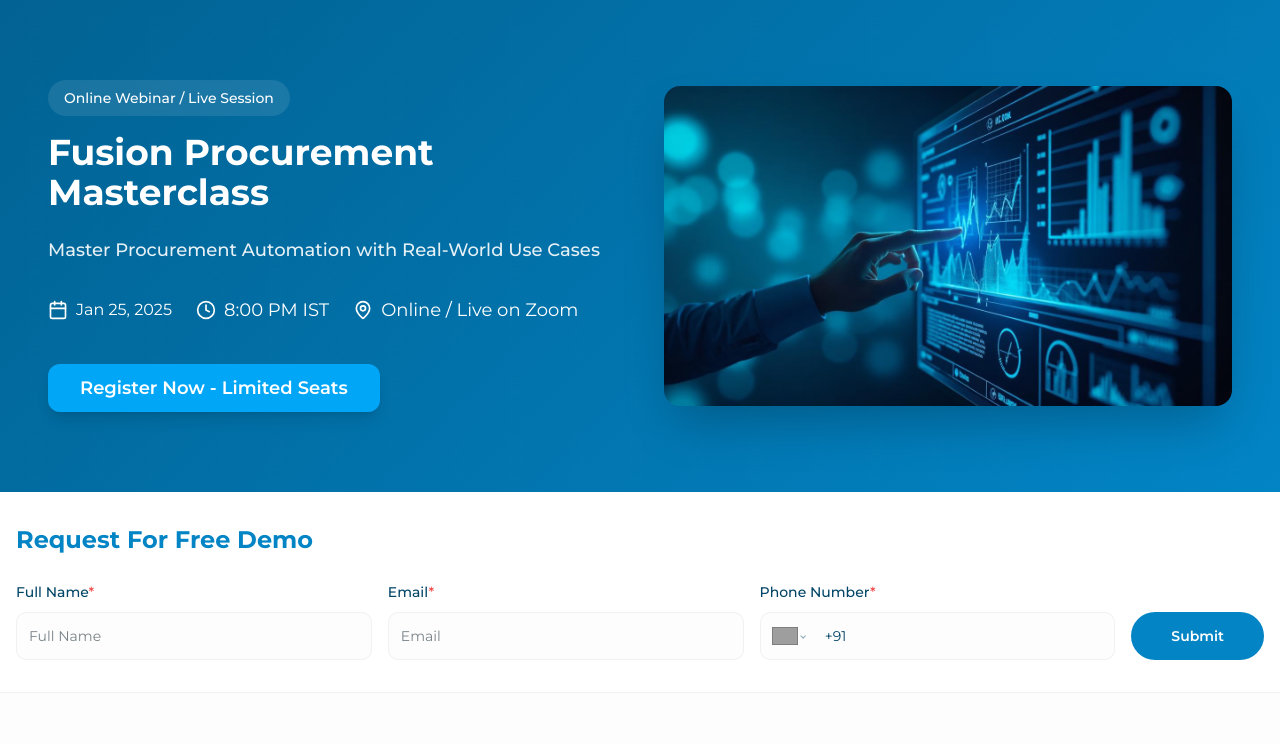
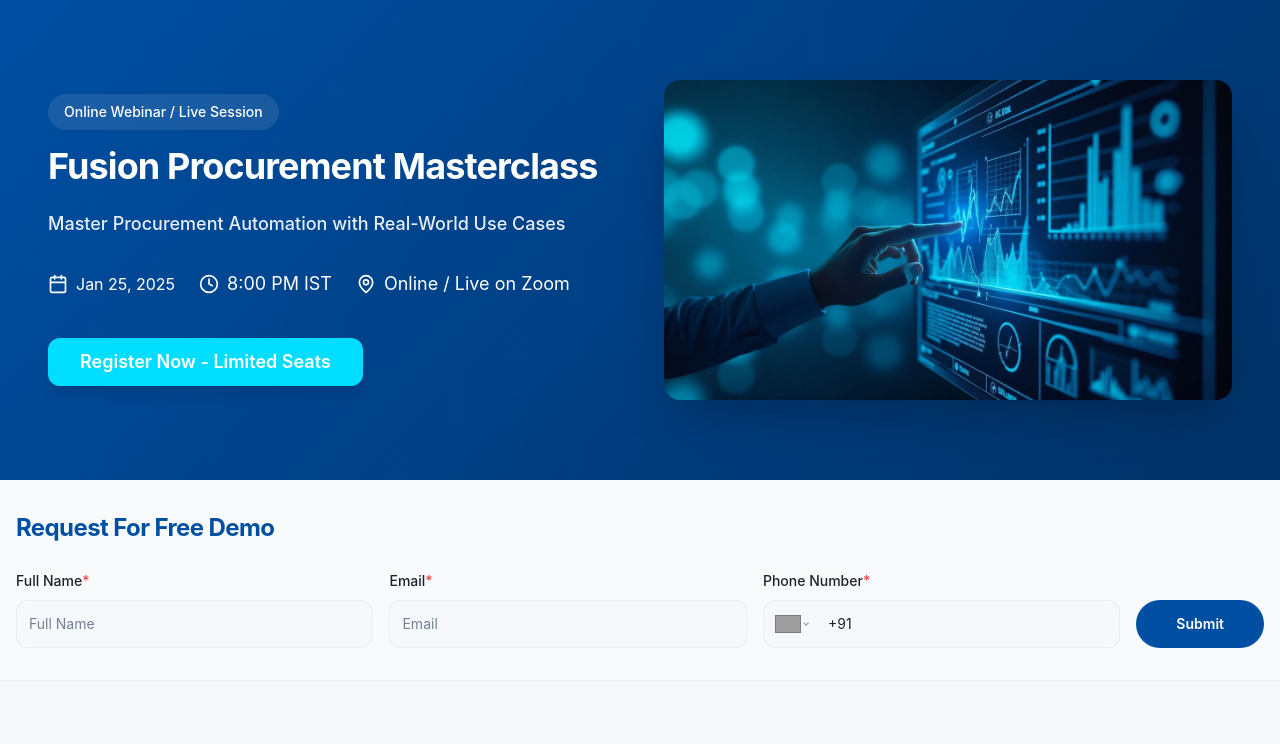
Before and after one commit to TechLeadsUser/event-engage-engine, a React (Vite) app: page / in a window 1280 px wide. Shown: the top 744 px of the page. Built offline with nearby package versions, Linux system fonts and the light colour scheme; grey boxes are pictures that could not be loaded; the HTML template or start-up script is replaced by a standard one.

Commit message:
Changes
Co-authored-by: TechLeadsUser <221983834+TechLeadsUser@users.noreply.github.com>

```diff
--- a/src/index.css
+++ b/src/index.css
@@ -2,53 +2,59 @@
 @tailwind components;
 @tailwind utilities;
 
-/* Definition of the design system. All colors, gradients, fonts, etc should be defined here.
-All colors MUST be HSL.
-*/
+@import url('https://fonts.googleapis.com/css2?family=Inter:wght@300;400;500;600;700;800;900&family=Poppins:wght@300;400;500;600;700;800&display=swap');
+
+/* Design system - all colors HSL */
 
 @layer base {
   :root {
-    --background: 0 0% 100%;
-    --foreground: 200 100% 20%;
+    --background: 210 40% 98%;
+    --foreground: 217 24% 14%;
 
-    /* Sky Blue Brand Colors */
-    --brand-dark: 200 98% 29%;
-    --brand-medium: 200 98% 39%;
-    --brand-accent: 200 98% 49%;
+    /* Brand palette */
+    --brand-dark: 211 100% 24%;   /* #003D7A */
+    --brand-medium: 211 100% 32%; /* #0052A3 */
+    --brand-accent: 188 100% 50%; /* #00D9FF cyan */
+    --brand-orange: 16 100% 60%;  /* #FF6B35 */
 
     --card: 0 0% 100%;
-    --card-foreground: 200 100% 20%;
+    --card-foreground: 217 24% 14%;
 
     --popover: 0 0% 100%;
-    --popover-foreground: 200 100% 20%;
+    --popover-foreground: 217 24% 14%;
 
-    --primary: 200 98% 39%;
+    --primary: 211 100% 32%;
     --primary-foreground: 0 0% 100%;
 
-    --secondary: 200 11% 97%;
-    --secondary-foreground: 200 98% 39%;
+    --secondary: 210 40% 96%;
+    --secondary-foreground: 211 100% 32%;
 
-    --muted: 200 11% 97%;
-    --muted-foreground: 200 6% 50%;
+    --muted: 210 40% 96%;
+    --muted-foreground: 214 14% 51%;
 
-    --accent: 200 98% 49%;
-    --accent-foreground: 0 0% 100%;
+    --accent: 188 100% 50%;
+    --accent-foreground: 211 100% 24%;
 
-    --destructive: 0 84.2% 60.2%;
+    --destructive: 0 84% 60%;
     --destructive-foreground: 0 0% 100%;
 
-    --border: 200 11% 90%;
-    --input: 200 11% 90%;
-    --ring: 200 98% 49%;
+    --border: 214 20% 90%;
+    --input: 214 20% 90%;
+    --ring: 188 100% 50%;
 
-    --radius: 0.75rem;
+    --radius: 0.875rem;
 
-    /* Custom Design Tokens */
-    --gradient-hero: linear-gradient(135deg, hsl(200 98% 29%), hsl(200 98% 39%));
-    --gradient-cta: linear-gradient(135deg, hsl(200 98% 49%), hsl(200 98% 39%));
-    --gradient-card: linear-gradient(135deg, hsl(0 0% 100%), hsl(200 60% 97%));
-    --shadow-card: 0 4px 20px rgba(3, 105, 161, 0.08);
-    --shadow-hover: 0 8px 30px rgba(14, 165, 233, 0.15);
+    /* Custom tokens */
+    --gradient-hero: linear-gradient(135deg, hsl(211 100% 32%), hsl(211 100% 20%));
+    --gradient-cta: linear-gradient(135deg, hsl(16 100% 60%), hsl(188 100% 50%));
+    --gradient-cta-reverse: linear-gradient(135deg, hsl(188 100% 50%), hsl(211 100% 32%));
+    --gradient-card: linear-gradient(135deg, hsl(0 0% 100%), hsl(210 40% 98%));
+    --gradient-soft-blue: linear-gradient(180deg, hsl(210 100% 97%), hsl(0 0% 100% / 0));
+
+    --shadow-card: 0 4px 20px -4px hsl(211 100% 32% / 0.08);
+    --shadow-hover: 0 18px 40px -12px hsl(211 100% 32% / 0.25);
+    --shadow-glow-cyan: 0 0 30px hsl(188 100% 50% / 0.45);
+    --shadow-glow-orange: 0 0 30px hsl(16 100% 60% / 0.4);
     --transition-smooth: all 0.3s cubic-bezier(0.4, 0, 0.2, 1);
 
     --sidebar-background: 0 0% 98%;
@@ -62,48 +68,35 @@ All colors MUST be HSL.
   }
 
   .dark {
-    --background: 200 100% 10%;
-    --foreground: 0 0% 98%;
+    --background: 217 33% 8%;
+    --foreground: 210 40% 98%;
 
-    --brand-dark: 200 98% 29%;
-    --brand-medium: 200 98% 39%;
-    --brand-accent: 200 98% 49%;
+    --card: 217 33% 12%;
+    --card-foreground: 210 40% 98%;
 
-    --card: 200 100% 12%;
-    --card-foreground: 0 0% 98%;
+    --popover: 217 33% 12%;
+    --popover-foreground: 210 40% 98%;
 
-    --gradient-card: linear-gradient(135deg, hsl(200 100% 12%), hsl(200 90% 18%));
+    --primary: 188 100% 50%;
+    --primary-foreground: 217 33% 8%;
 
-    --popover: 200 100% 12%;
-    --popover-foreground: 0 0% 98%;
+    --secondary: 217 33% 16%;
+    --secondary-foreground: 210 40% 98%;
 
-    --primary: 200 98% 49%;
-    --primary-foreground: 0 0% 100%;
+    --muted: 217 33% 16%;
+    --muted-foreground: 215 20% 65%;
 
-    --secondary: 200 82% 20%;
-    --secondary-foreground: 0 0% 98%;
+    --accent: 188 100% 50%;
+    --accent-foreground: 217 33% 8%;
 
-    --muted: 200 82% 20%;
-    --muted-foreground: 200 6% 70%;
-
-    --accent: 200 98% 49%;
-    --accent-foreground: 0 0% 100%;
-
-    --destructive: 0 62.8% 30.6%;
+    --destructive: 0 62% 40%;
     --destructive-foreground: 0 0% 98%;
 
-    --border: 200 82% 20%;
-    --input: 200 82% 20%;
-    --ring: 200 98% 49%;
+    --border: 217 33% 20%;
+    --input: 217 33% 20%;
+    --ring: 188 100% 50%;
 
-    --sidebar-background: 240 5.9% 10%;
-    --sidebar-foreground: 240 4.8% 95.9%;
-    --sidebar-primary: 224.3 76.3% 48%;
-    --sidebar-primary-foreground: 0 0% 100%;
-    --sidebar-accent: 240 3.7% 15.9%;
-    --sidebar-accent-foreground: 240 4.8% 95.9%;
-    --sidebar-border: 240 3.7% 15.9%;
-    --sidebar-ring: 217.2 91.2% 59.8%;
+    --gradient-card: linear-gradient(135deg, hsl(217 33% 12%), hsl(217 33% 16%));
   }
 }
 
@@ -112,37 +105,93 @@ All colors MUST be HSL.
     @apply border-border;
   }
 
+  html {
+    scroll-behavior: smooth;
+  }
+
   body {
-    @apply bg-background text-foreground;
-    font-family: 'Montserrat', sans-serif;
+    @apply bg-background text-foreground antialiased;
+    font-family: 'Inter', 'Poppins', system-ui, sans-serif;
   }
 
   h1, h2, h3, h4, h5, h6 {
-    font-family: 'Montserrat', sans-serif;
+    font-family: 'Poppins', 'Inter', sans-serif;
+    @apply tracking-tight;
   }
 }
 
-/* Phone input custom styles */
-.PhoneInput {
-  @apply w-full;
+@layer utilities {
+  .hover-lift {
+    @apply transition-all duration-300;
+  }
+  .hover-lift:hover {
+    transform: translateY(-8px);
+    box-shadow: var(--shadow-hover);
+  }
+
+  .glass-card {
+    background: hsl(0 0% 100% / 0.7);
+    backdrop-filter: blur(16px);
+    -webkit-backdrop-filter: blur(16px);
+    border: 1px solid hsl(0 0% 100% / 0.5);
+  }
+
+  .gradient-text {
+    background: var(--gradient-cta);
+    -webkit-background-clip: text;
+    background-clip: text;
+    -webkit-text-fill-color: transparent;
+  }
+
+  .cta-glow:hover {
+    box-shadow: var(--shadow-glow-cyan);
+  }
+
+  .animate-cta-gradient {
+    background: linear-gradient(90deg, hsl(16 100% 60%), hsl(188 100% 50%), hsl(16 100% 60%));
+    background-size: 200% 100%;
+    animation: gradient-shift 3s ease infinite;
+  }
 }
 
+/* Keyframes */
+@keyframes float {
+  0%, 100% { transform: translateY(0); }
+  50% { transform: translateY(-12px); }
+}
+@keyframes gradient-shift {
+  0%, 100% { background-position: 0% 50%; }
+  50% { background-position: 100% 50%; }
+}
+@keyframes fade-in-up {
+  from { opacity: 0; transform: translateY(20px); }
+  to { opacity: 1; transform: translateY(0); }
+}
+@keyframes slide-in-left {
+  from { opacity: 0; transform: translateX(-30px); }
+  to { opacity: 1; transform: translateX(0); }
+}
+@keyframes pulse-glow {
+  0%, 100% { box-shadow: 0 0 0 0 hsl(188 100% 50% / 0.5); }
+  50% { box-shadow: 0 0 0 12px hsl(188 100% 50% / 0); }
+}
+@keyframes shake {
+  0%, 100% { transform: translateX(0); }
+  25% { transform: translateX(-4px); }
+  75% { transform: translateX(4px); }
+}
+
+.animate-float { animation: float 6s ease-in-out infinite; }
+.animate-fade-in-up { animation: fade-in-up 0.6s ease-out both; }
+.animate-slide-in-left { animation: slide-in-left 0.6s ease-out both; }
+.animate-pulse-glow { animation: pulse-glow 2s infinite; }
+
+/* Phone input custom styles */
+.PhoneInput { @apply w-full; }
 .PhoneInputInput {
   @apply flex h-10 w-full rounded-md border-0 bg-transparent px-3 py-2 text-base ring-0 placeholder:text-muted-foreground focus-visible:outline-none disabled:cursor-not-allowed disabled:opacity-50 md:text-sm;
 }
-
-.PhoneInputCountry {
-  @apply mr-2;
-}
-
-.PhoneInputCountrySelect {
-  @apply bg-transparent border-0 focus:outline-none;
-}
-
-.PhoneInputCountryIcon {
-  @apply w-6 h-4;
-}
-
-.PhoneInputCountrySelectArrow {
-  @apply ml-1 opacity-50;
-}
+.PhoneInputCountry { @apply mr-2; }
+.PhoneInputCountrySelect { @apply bg-transparent border-0 focus:outline-none; }
+.PhoneInputCountryIcon { @apply w-6 h-4; }
+.PhoneInputCountrySelectArrow { @apply ml-1 opacity-50; }
```
